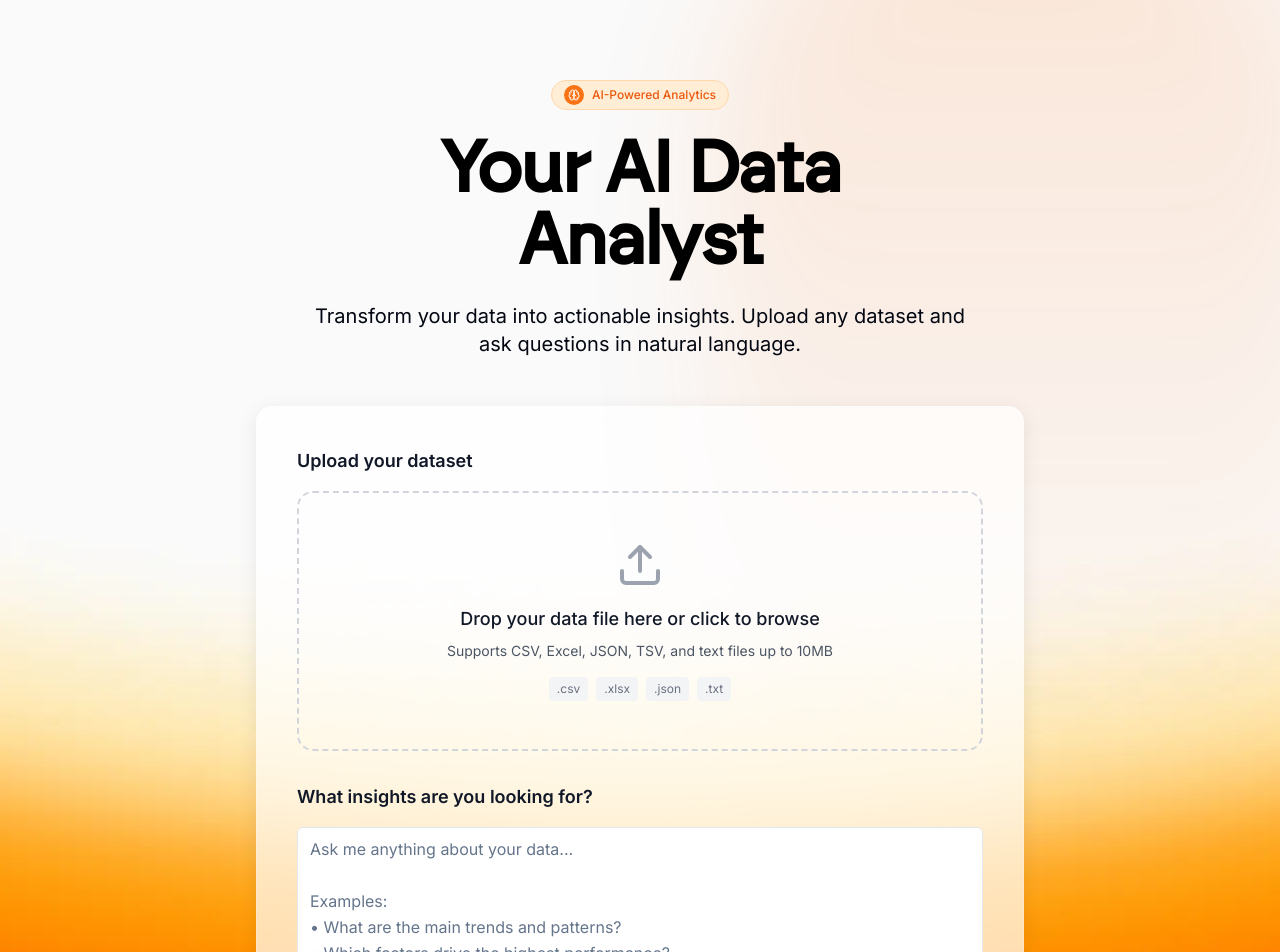
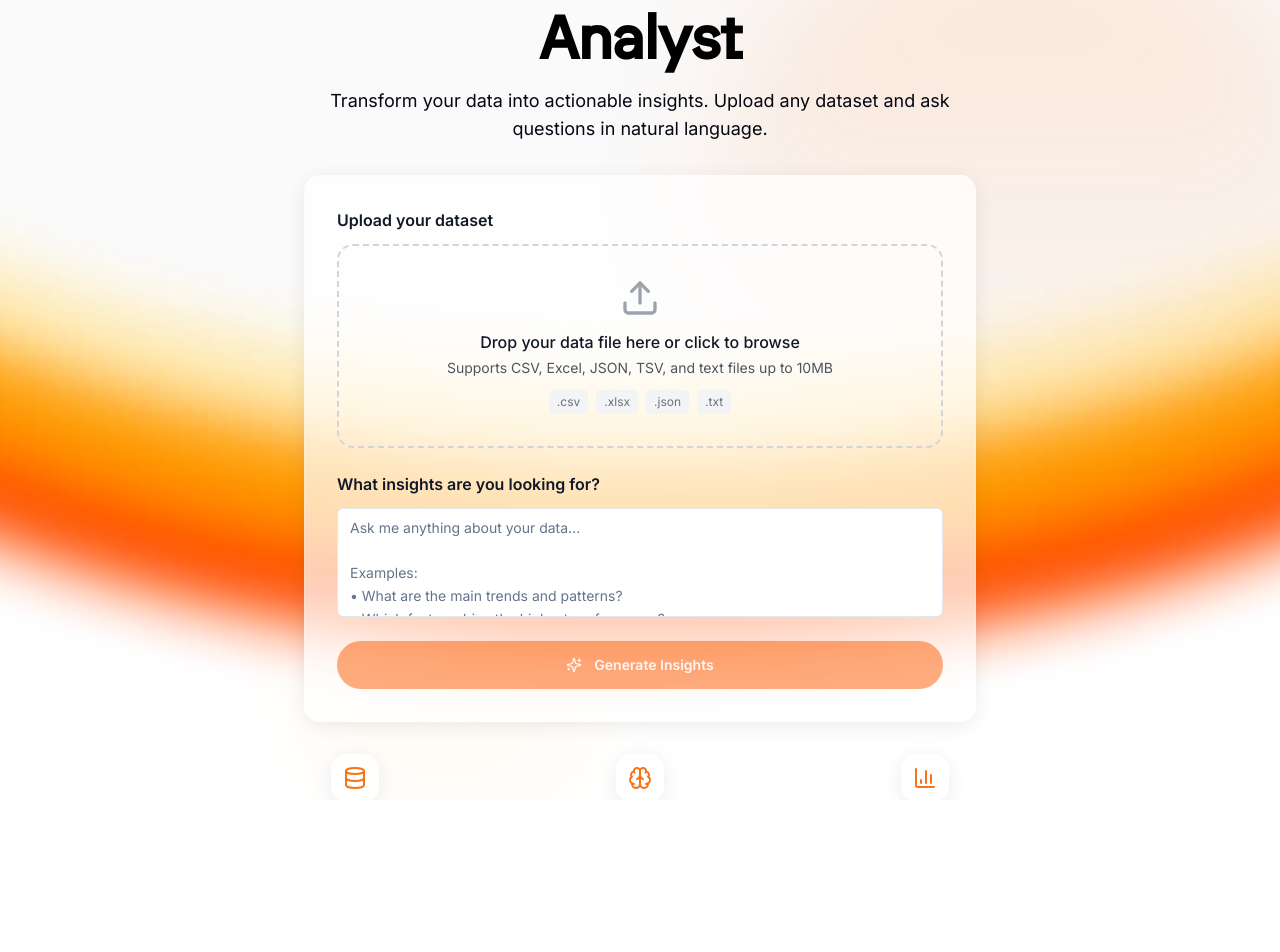
Before and after one commit to koushikchalla2004-glitch/ai_employee-frontend, a React (Vite) app: page / in a window 1280 px wide. Shown: the top 952 px of the page. After the commit the page ends 800 px from the top, so only its background shows below. Built offline with nearby package versions, Linux system fonts and the light colour scheme; a web font is replaced by a local one.

Commit message:
Make app fit one page

```diff
--- a/src/pages/Index.tsx
+++ b/src/pages/Index.tsx
@@ -87,11 +87,11 @@ const Index = () => {
 
   return (
     <section
-      className="min-h-screen overflow-hidden relative bg-cover flex items-center justify-center"
+      className="h-screen overflow-hidden relative bg-cover flex items-center justify-center"
       style={{
         backgroundImage: 'url("/Header-background.webp")',
         backgroundPosition: 'center 30%',
-        padding: isMobile ? '60px 12px' : '80px 20px'
+        padding: isMobile ? '20px 12px' : '40px 20px'
       }}
     >
       {/* Background gradient overlays */}
@@ -100,9 +100,9 @@ const Index = () => {
 
       <div className="w-full max-w-4xl mx-auto px-4 sm:px-6 lg:px-8 relative z-10">
         {/* Header with animation */}
-        <div className="text-center mb-12">
+        <div className="text-center mb-8">
           <div
-            className="pulse-chip mb-6 opacity-0 animate-fade-in inline-flex items-center"
+            className="pulse-chip mb-4 opacity-0 animate-fade-in inline-flex items-center"
             style={{ animationDelay: "0.1s" }}
           >
             <span className="inline-flex items-center justify-center w-5 h-5 rounded-full bg-pulse-500 text-white mr-2">
@@ -112,7 +112,7 @@ const Index = () => {
           </div>
 
           <h1
-            className="section-title text-4xl sm:text-5xl lg:text-6xl xl:text-7xl leading-tight opacity-0 animate-fade-in mb-6"
+            className="section-title text-3xl sm:text-4xl lg:text-5xl xl:text-6xl leading-tight opacity-0 animate-fade-in mb-4"
             style={{ animationDelay: "0.3s" }}
           >
             Your AI Data<br className="hidden sm:inline" />Analyst
@@ -120,7 +120,7 @@ const Index = () => {
 
           <p
             style={{ animationDelay: "0.5s" }}
-            className="section-subtitle opacity-0 animate-fade-in text-gray-950 font-normal text-lg sm:text-xl max-w-2xl mx-auto leading-relaxed"
+            className="section-subtitle opacity-0 animate-fade-in text-gray-950 font-normal text-base sm:text-lg max-w-2xl mx-auto leading-relaxed"
           >
             Transform your data into actionable insights. Upload any dataset and ask questions in natural language.
           </p>
@@ -128,13 +128,13 @@ const Index = () => {
 
         {/* Main Interface */}
         <div
-          className="glass-card p-8 sm:p-10 max-w-3xl mx-auto opacity-0 animate-fade-in"
+          className="glass-card p-6 sm:p-8 max-w-2xl mx-auto opacity-0 animate-fade-in"
           style={{ animationDelay: "0.7s" }}
         >
-          <form onSubmit={handleSubmit} className="space-y-8">
+          <form onSubmit={handleSubmit} className="space-y-6">
             {/* Enhanced File Upload */}
-            <div className="space-y-4">
-              <label className="text-lg font-semibold text-gray-900 block">
+            <div className="space-y-3">
+              <label className="text-base font-semibold text-gray-900 block">
                 Upload your dataset
               </label>
               <div className="relative group">
@@ -145,7 +145,7 @@ const Index = () => {
                   onChange={handleFileUpload}
                   className="absolute inset-0 w-full h-full opacity-0 cursor-pointer z-10"
                 />
-                <div className={`border-2 border-dashed rounded-2xl p-8 sm:p-12 text-center transition-all duration-300 ${
+                <div className={`border-2 border-dashed rounded-2xl p-6 sm:p-8 text-center transition-all duration-300 ${
                   file
                     ? 'border-pulse-500 bg-pulse-50/50'
                     : 'border-gray-300 group-hover:border-pulse-400 group-hover:bg-pulse-50/30'
@@ -153,17 +153,17 @@ const Index = () => {
                   <div className="flex flex-col items-center">
                     {file ? (
                       <>
-                        <FileText className="h-12 w-12 text-pulse-500 mb-4" />
-                        <p className="text-lg font-medium text-gray-900 mb-2">{file.name}</p>
+                        <FileText className="h-10 w-10 text-pulse-500 mb-3" />
+                        <p className="text-base font-medium text-gray-900 mb-1">{file.name}</p>
                         <p className="text-sm text-gray-600">File uploaded successfully</p>
                       </>
                     ) : (
                       <>
-                        <Upload className="h-12 w-12 text-gray-400 group-hover:text-pulse-500 mb-4 transition-colors" />
-                        <p className="text-lg font-medium text-gray-900 mb-2">
+                        <Upload className="h-10 w-10 text-gray-400 group-hover:text-pulse-500 mb-3 transition-colors" />
+                        <p className="text-base font-medium text-gray-900 mb-1">
                           Drop your data file here or click to browse
                         </p>
-                        <p className="text-sm text-gray-600 mb-4">
+                        <p className="text-sm text-gray-600 mb-3">
                           Supports CSV, Excel, JSON, TSV, and text files up to 10MB
                         </p>
                         <div className="flex flex-wrap justify-center gap-2 text-xs text-gray-500">
@@ -180,8 +180,8 @@ const Index = () => {
             </div>
 
             {/* Enhanced Question Input */}
-            <div className="space-y-4">
-              <label className="text-lg font-semibold text-gray-900 block">
+            <div className="space-y-3">
+              <label className="text-base font-semibold text-gray-900 block">
                 What insights are you looking for?
               </label>
               <Textarea
@@ -194,8 +194,8 @@ Examples:
 • What correlations exist between different variables?"
                 value={question}
                 onChange={(e) => setQuestion(e.target.value)}
-                rows={6}
-                className="resize-none text-base leading-relaxed"
+                rows={4}
+                className="resize-none text-sm leading-relaxed"
               />
             </div>
 
@@ -203,7 +203,7 @@ Examples:
             <Button
               type="submit"
               disabled={!file || !question.trim() || isLoading}
-              className="w-full h-14 text-base font-semibold transition-all duration-300 transform hover:scale-[1.02] active:scale-[0.98]"
+              className="w-full h-12 text-sm font-semibold transition-all duration-300 transform hover:scale-[1.02] active:scale-[0.98]"
               style={{
                 backgroundColor: '#FE5C02',
                 borderRadius: '1440px',
@@ -228,35 +228,35 @@ Examples:
 
         {/* Enhanced Features Grid */}
         <div
-          className="mt-16 grid grid-cols-1 md:grid-cols-3 gap-8 opacity-0 animate-fade-in"
+          className="mt-8 grid grid-cols-1 md:grid-cols-3 gap-6 opacity-0 animate-fade-in"
           style={{ animationDelay: "0.9s" }}
         >
           <div className="text-center group">
-            <div className="w-16 h-16 bg-white/80 backdrop-blur-sm rounded-2xl flex items-center justify-center mx-auto mb-4 shadow-elegant group-hover:shadow-elegant-hover transition-all duration-300 group-hover:scale-110">
-              <Database className="h-8 w-8 text-pulse-500" />
+            <div className="w-12 h-12 bg-white/80 backdrop-blur-sm rounded-2xl flex items-center justify-center mx-auto mb-3 shadow-elegant group-hover:shadow-elegant-hover transition-all duration-300 group-hover:scale-110">
+              <Database className="h-6 w-6 text-pulse-500" />
             </div>
-            <h3 className="text-xl font-bold text-gray-900 mb-2">Smart Data Processing</h3>
-            <p className="text-gray-700 leading-relaxed">
+            <h3 className="text-lg font-bold text-gray-900 mb-2">Smart Data Processing</h3>
+            <p className="text-gray-700 leading-relaxed text-sm">
               Automatically understands your data structure and prepares it for analysis
             </p>
           </div>
 
           <div className="text-center group">
-            <div className="w-16 h-16 bg-white/80 backdrop-blur-sm rounded-2xl flex items-center justify-center mx-auto mb-4 shadow-elegant group-hover:shadow-elegant-hover transition-all duration-300 group-hover:scale-110">
-              <Brain className="h-8 w-8 text-pulse-500" />
+            <div className="w-12 h-12 bg-white/80 backdrop-blur-sm rounded-2xl flex items-center justify-center mx-auto mb-3 shadow-elegant group-hover:shadow-elegant-hover transition-all duration-300 group-hover:scale-110">
+              <Brain className="h-6 w-6 text-pulse-500" />
             </div>
-            <h3 className="text-xl font-bold text-gray-900 mb-2">Advanced AI Analytics</h3>
-            <p className="text-gray-700 leading-relaxed">
+            <h3 className="text-lg font-bold text-gray-900 mb-2">Advanced AI Analytics</h3>
+            <p className="text-gray-700 leading-relaxed text-sm">
               Powered by cutting-edge AI to uncover deep insights and patterns
             </p>
           </div>
 
           <div className="text-center group">
-            <div className="w-16 h-16 bg-white/80 backdrop-blur-sm rounded-2xl flex items-center justify-center mx-auto mb-4 shadow-elegant group-hover:shadow-elegant-hover transition-all duration-300 group-hover:scale-110">
-              <BarChart3 className="h-8 w-8 text-pulse-500" />
+            <div className="w-12 h-12 bg-white/80 backdrop-blur-sm rounded-2xl flex items-center justify-center mx-auto mb-3 shadow-elegant group-hover:shadow-elegant-hover transition-all duration-300 group-hover:scale-110">
+              <BarChart3 className="h-6 w-6 text-pulse-500" />
             </div>
-            <h3 className="text-xl font-bold text-gray-900 mb-2">Instant Visualizations</h3>
-            <p className="text-gray-700 leading-relaxed">
+            <h3 className="text-lg font-bold text-gray-900 mb-2">Instant Visualizations</h3>
+            <p className="text-gray-700 leading-relaxed text-sm">
               Get beautiful charts and graphs along with detailed explanations
             </p>
           </div>
```
